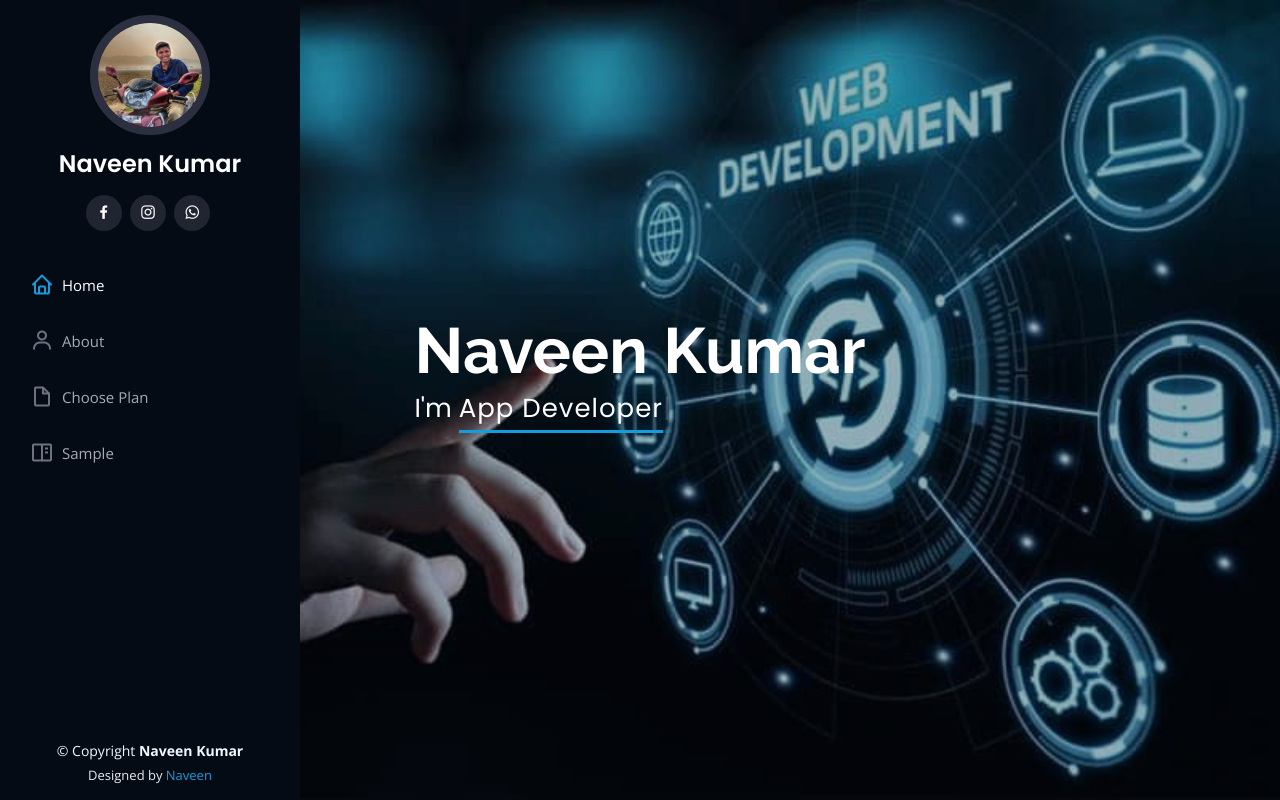
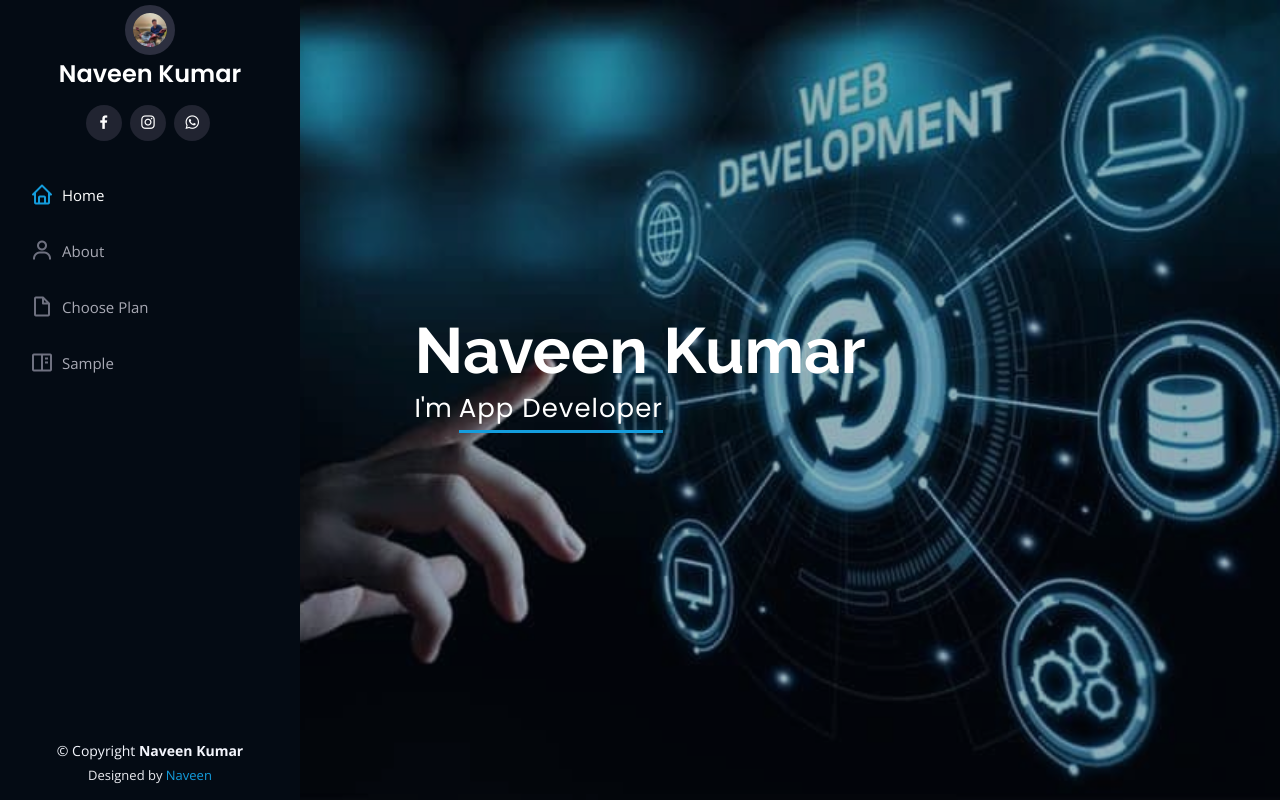
Before and after one commit to Naav13/web.github.io, a plain HTML site: page index.html in a window 1280 px wide. Shown: the top 800 px of the page. Drawn offline with nearby package versions, Linux system fonts and the light colour scheme.

Commit message:
Update style.css

```diff
--- a/assets/css/style.css
+++ b/assets/css/style.css
@@ -74,9 +74,9 @@ h1, h2, h3, h4, h5, h6 {
   overflow-y: auto;
 }
 #header .profile img {
-  margin: 15px auto;
+  margin: 5px auto;
   display: block;
-  width: 120px;
+  width: 50px;
   border: 8px solid #2c2f3f;
 }
 #header .profile h1 {
```
